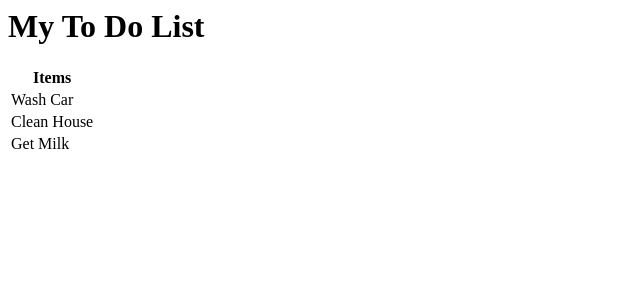
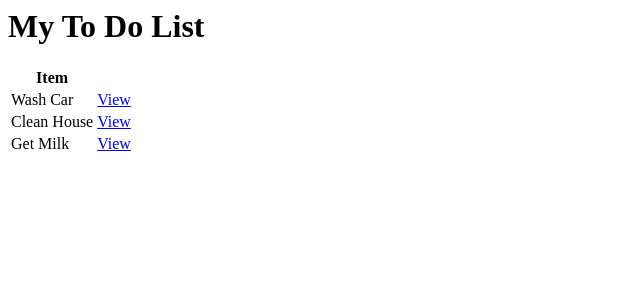
Before and after one commit to GabrielCenteioFreitas/ToDoList-Project, a Django app: page / in a window 1280 px wide. Shown: the top 300 px of the page, without its empty margins (0-640 px from the left). Run offline with Django 4.2, Linux system fonts and the light colour scheme; data comes from the database, SQL or seed files in the repository.

Commit message:
create view TaskDetail

```diff
--- /dev/null
+++ b/base/templates/base/task.html
@@ -0,0 +1 @@
+<h1>Task: {{task}}</h1>
--- a/base/templates/base/task_list.html
+++ b/base/templates/base/task_list.html
@@ -2,11 +2,13 @@
 
 <table>
     <tr>
-        <th>Items</th>
+        <th>Item</th>
+        <th></th>
     </tr>
     {% for task in tasks %}
     <tr>
         <td>{{task.title}}</td>
+        <td><a href="{% url 'task' task.id %}">View</a></td>
     </tr>
     {% empty %}
     <h3>No items in list</h3>
--- a/base/urls.py
+++ b/base/urls.py
@@ -1,7 +1,8 @@
 from django.urls import path
-from .views import TaskList
+from .views import TaskList, TaskDetail
 
 
 urlpatterns = [
     path('', TaskList.as_view(), name='tasks'),
+    path('task/<int:pk>', TaskDetail.as_view(), name='task'),
 ]
--- a/base/views.py
+++ b/base/views.py
@@ -1,7 +1,13 @@
 from django.shortcuts import render
 from django.views.generic.list import ListView
+from django.views.generic.detail import DetailView
 from .models import Task
 
 class TaskList(ListView):
     model = Task
     context_object_name = 'tasks'
+
+class TaskDetail(DetailView):
+    model = Task
+    context_object_name = 'task'
+    template_name = 'base/task.html'
```
